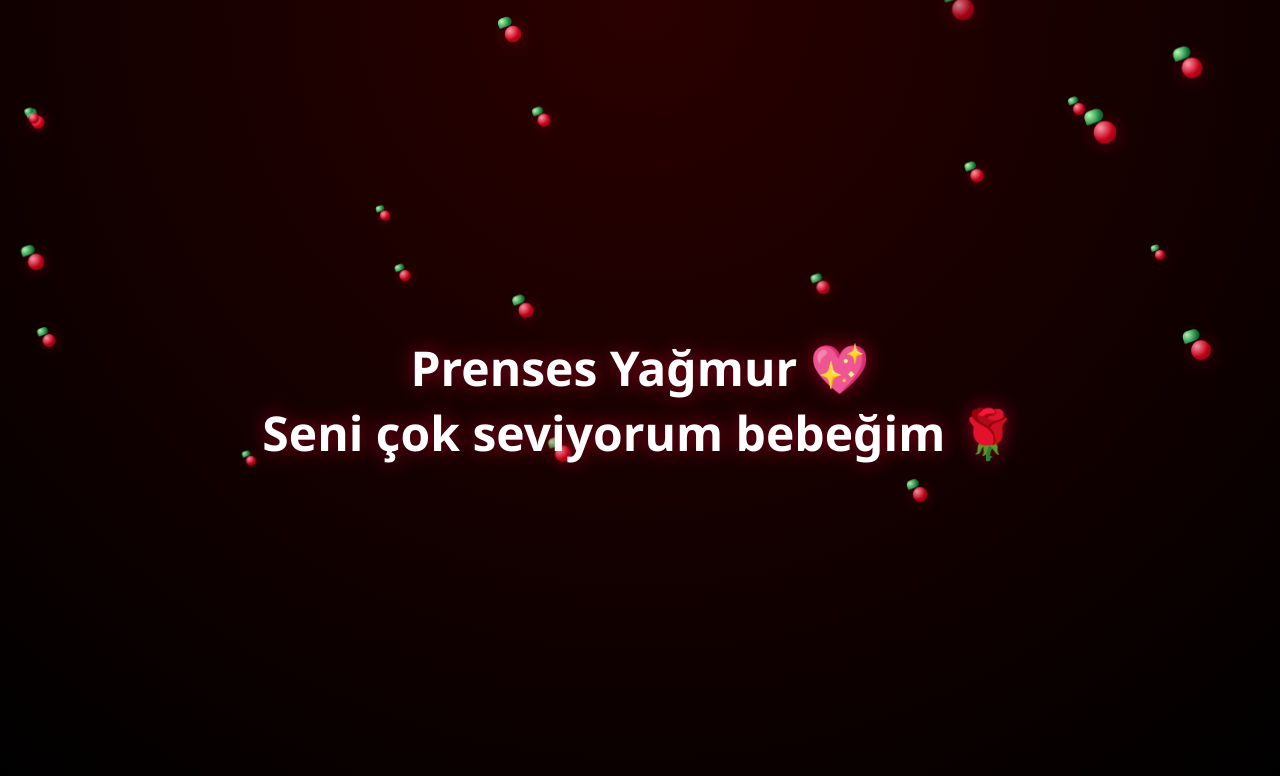
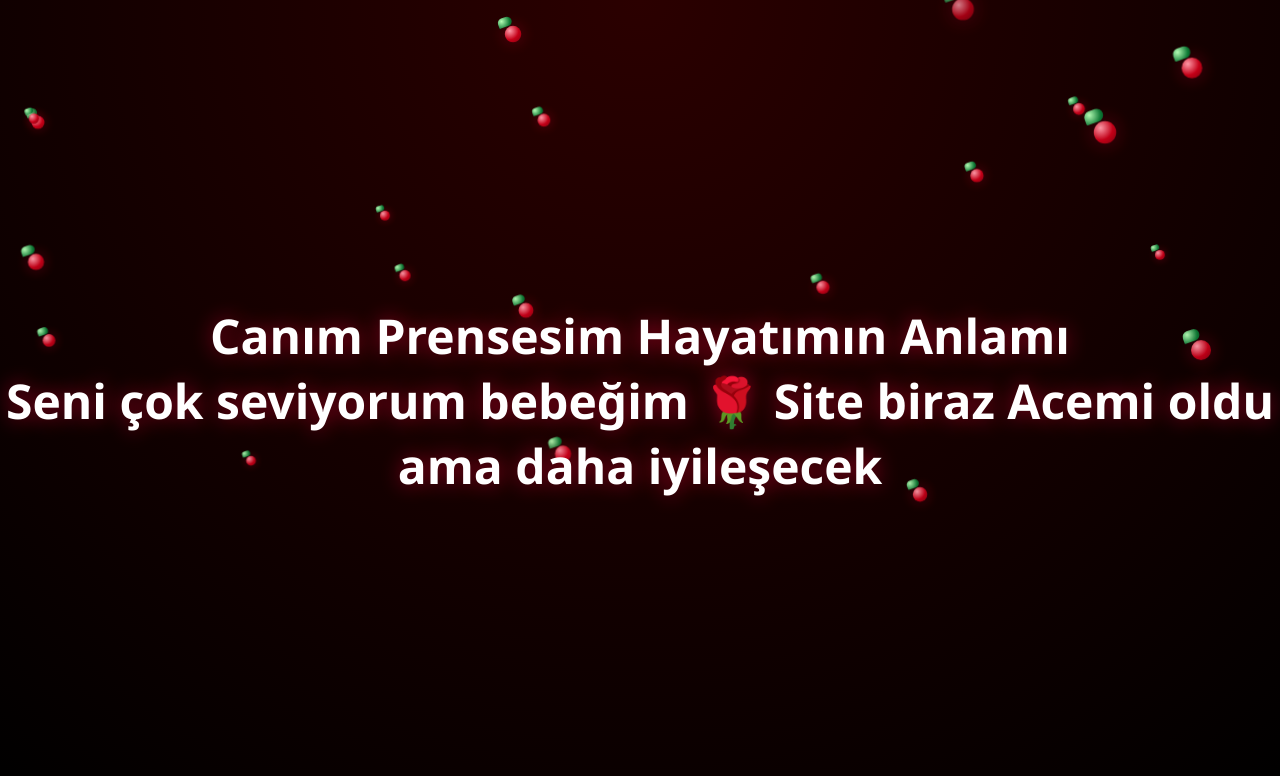
Before and after one commit to amocancol/Prenses-Yagmur, a plain HTML site: page index.html in a window 1280 px wide. Drawn offline with Linux system fonts and the light colour scheme.

Commit message:
Prensesime
Updated the header text to express more affection.

```diff
--- a/index.html
+++ b/index.html
@@ -80,8 +80,9 @@
 <body>
 
 <h1>
-  Prenses Yağmur 💖<br>
+  Canım Prensesim Hayatımın Anlamı<br>
   Seni çok seviyorum bebeğim 🌹
+  Site biraz Acemi oldu ama daha iyileşecek
 </h1>
 
 <div id="kokina-layer"></div>
```
